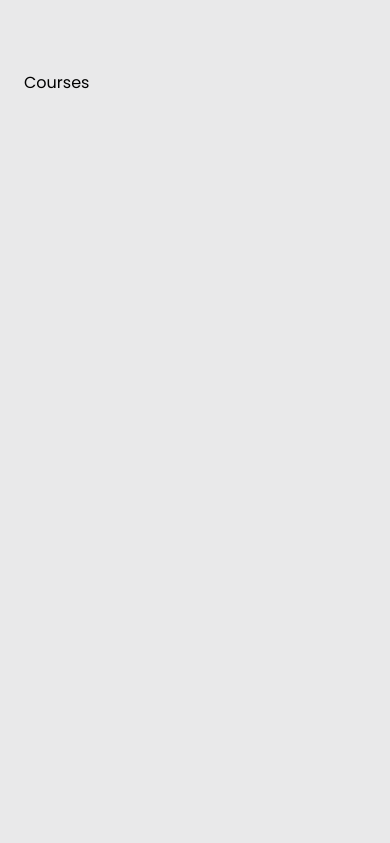
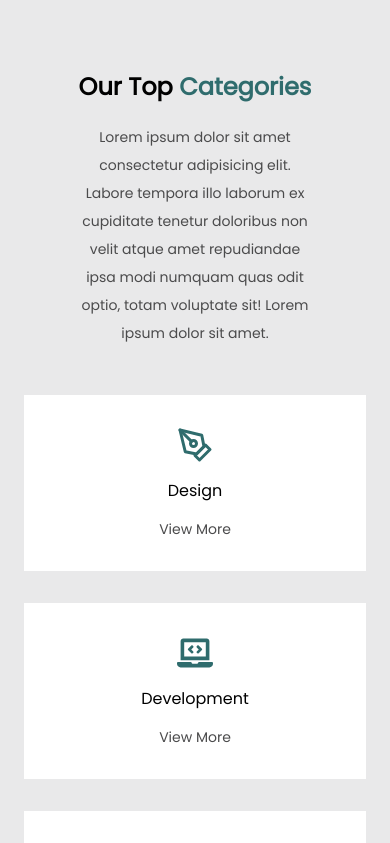
Before and after one commit to QurbanovaLamiya/Tailwind_Project, a React (Create React App) app: page / in a window 390 px wide. Shown: the part 2040-2883 px from the top of the page. Built offline with nearby package versions, Linux system fonts and the light colour scheme.

Commit message:
Done category section and responsive

```diff
--- /dev/null
+++ b/src/components/Courses/Categories/index.js
@@ -0,0 +1,17 @@
+import React from "react";
+
+const Categories = ({ icon, category }) => {
+  return (
+    <div className="bg-white flex flex-col items-center justify-center gap-4 p-8">
+      <div className="text-Teal text-4xl hover:scale-110 hover:cursor-pointer">
+        {icon}
+      </div>
+      <p>{category}</p>
+      <button className="text-sm text-gray hover:tracking-wide">
+        View More
+      </button>
+    </div>
+  );
+};
+
+export default Categories;
--- a/src/components/Courses/index.js
+++ b/src/components/Courses/index.js
@@ -1,10 +1,27 @@
-
+import { categories } from "../../constant/Categories";
+import Categories from "./Categories";
 const Courses = () => {
   return (
-    <div className="section" id="courses">
-Courses
-    </div>
-  )
-}
+    <section className="section" id="courses">
+      <div className="text-center">
+        <h3 className="text-2xl sm:text-3xl font-bold mb-5">
+          Our Top <span className="text-Teal">Categories</span>
+        </h3>
+        <p className="text-sm text-gray leading-7 max-w-[70%] mx-auto">
+          Lorem ipsum dolor sit amet consectetur adipisicing elit. Labore
+          tempora illo laborum ex cupiditate tenetur doloribus non velit atque
+          amet repudiandae ipsa modi numquam quas odit optio, totam voluptate
+          sit! Lorem ipsum dolor sit amet.
+        </p>
+      </div>
 
-export default Courses
+      <div className="grid md:grid-cols-4 sm:grid-cols-2 gap-8 mt-12">
+        {categories.map((category) => (
+          <Categories key={category.id} {...category} />
+        ))}
+      </div>
+    </section>
+  );
+};
+
+export default Courses;
--- /dev/null
+++ b/src/constant/Categories.js
@@ -0,0 +1,27 @@
+import { FiPenTool } from "react-icons/fi";
+import { FaLaptopCode } from "react-icons/fa";
+import { BsBarChartLine } from "react-icons/bs";
+import { MdOutlineScience } from "react-icons/md";
+
+export const categories = [
+  {
+    id: 1,
+    icon: <FiPenTool />,
+    category: "Design",
+  },
+  {
+    id: 2,
+    icon: <FaLaptopCode />,
+    category: "Development",
+  },
+  {
+    id: 3,
+    icon: <BsBarChartLine />,
+    category: "Business",
+  },
+  {
+    id: 4,
+    icon: <MdOutlineScience />,
+    category: "Science",
+  },
+];
```
